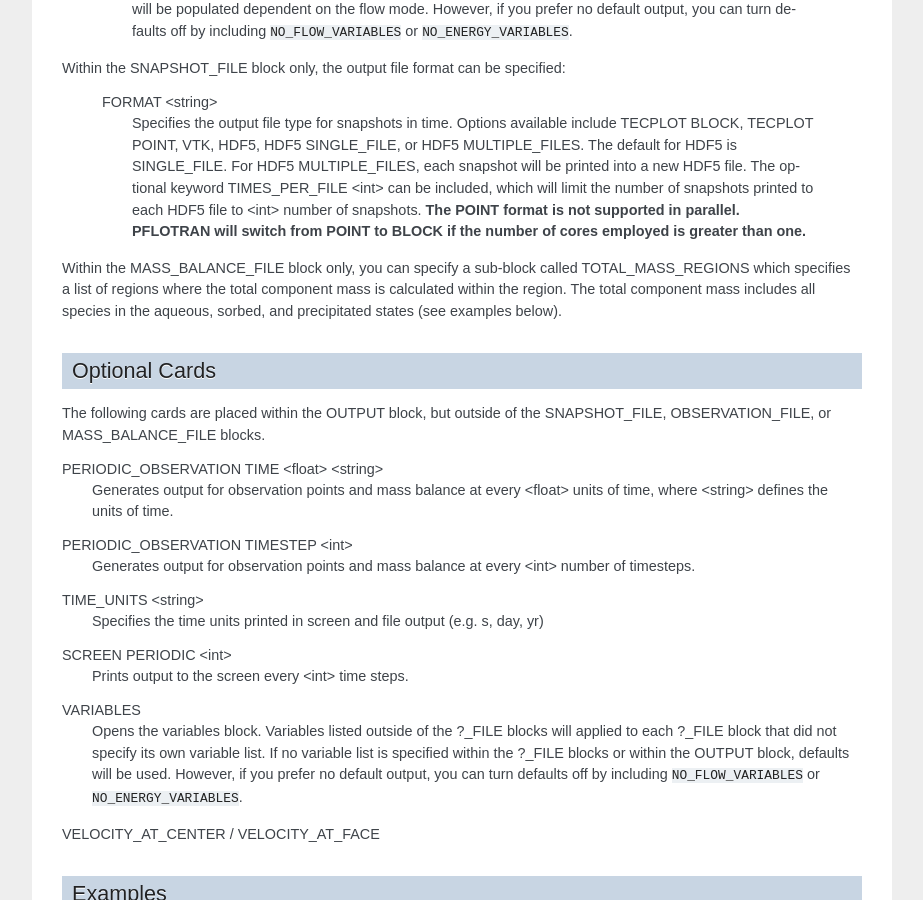
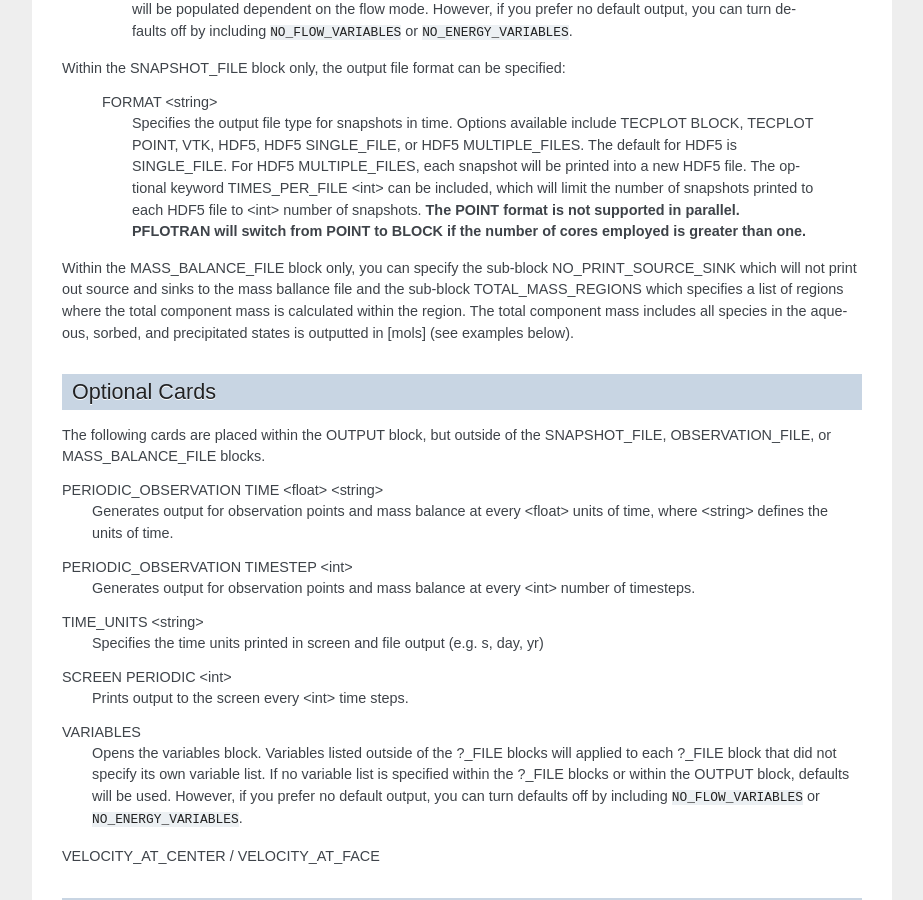
Before and after one commit to Miracloon/pflotran-documentation, a Sphinx documentation site: the page built from source/user_guide/cards/subsurface/output_card.rst, in a window 1280 px wide and 900 px high, scrolled down 1382 px. Shown: the whole window, without its empty margins (318-1241 px from the left). Built offline with Sphinx 7.4.7, drawn with Linux system fonts in a browser that asks for light colours.

Commit message:
added in mass balance keywords

```diff
--- a/source/user_guide/cards/subsurface/chemistry/chemistry_output_card.rst
+++ b/source/user_guide/cards/subsurface/chemistry/chemistry_output_card.rst
@@ -92,6 +92,9 @@ AGE
 SITE_DENSITY
  Free sorption site density is printed.
 
+PRINT_TOTAL_MASS_KG
+ Prints total component mass in [kg] for regions specified in the TOTAL_MASS_REGIONS sub-block.
+
 **Notes:**
  - By default, ALL and MINERALS specify that volume fractions and kinetic rates
    be printed for all kinetic minerals.  To print saturation indices for
--- a/source/user_guide/cards/subsurface/output_card.rst
+++ b/source/user_guide/cards/subsurface/output_card.rst
@@ -70,10 +70,7 @@ Within the SNAPSHOT_FILE block only, the output file format can be specified:
  FORMAT <string>
   Specifies the output file type for snapshots in time. Options available include TECPLOT BLOCK, TECPLOT POINT, VTK, HDF5, HDF5 SINGLE_FILE, or HDF5 MULTIPLE_FILES.  The default for HDF5 is SINGLE_FILE. For HDF5 MULTIPLE_FILES, each snapshot will be printed into a new HDF5 file. The optional keyword TIMES_PER_FILE <int> can be included, which will limit the number of snapshots printed to each HDF5 file to <int> number of snapshots.  **The POINT format is not supported in parallel. PFLOTRAN will switch from POINT to BLOCK if the number of cores employed is greater than one.**
 
-Within the MASS_BALANCE_FILE block only, you can specify a sub-block called
-TOTAL_MASS_REGIONS which specifies a list of regions where the total component
-mass is calculated within the region. The total component mass includes all
-species in the aqueous, sorbed, and precipitated states (see examples below).
+Within the MASS_BALANCE_FILE block only, you can specify the sub-block NO_PRINT_SOURCE_SINK which will not print out source and sinks to the mass ballance file and the sub-block TOTAL_MASS_REGIONS which specifies a list of regions where the total component mass is calculated within the region. The total component mass includes all species in the aqueous, sorbed, and precipitated states is outputted in [mols] (see examples below).
 
 Optional Cards
 --------------
```
